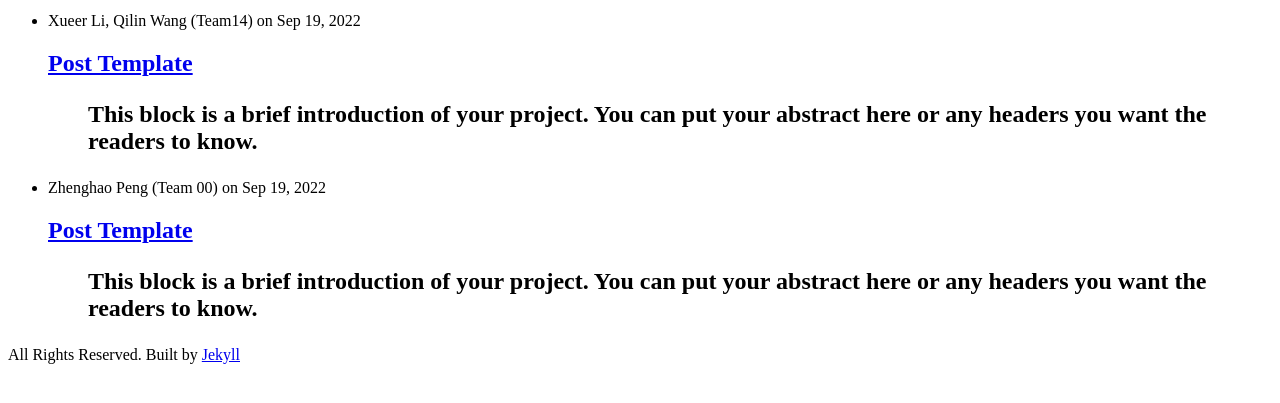
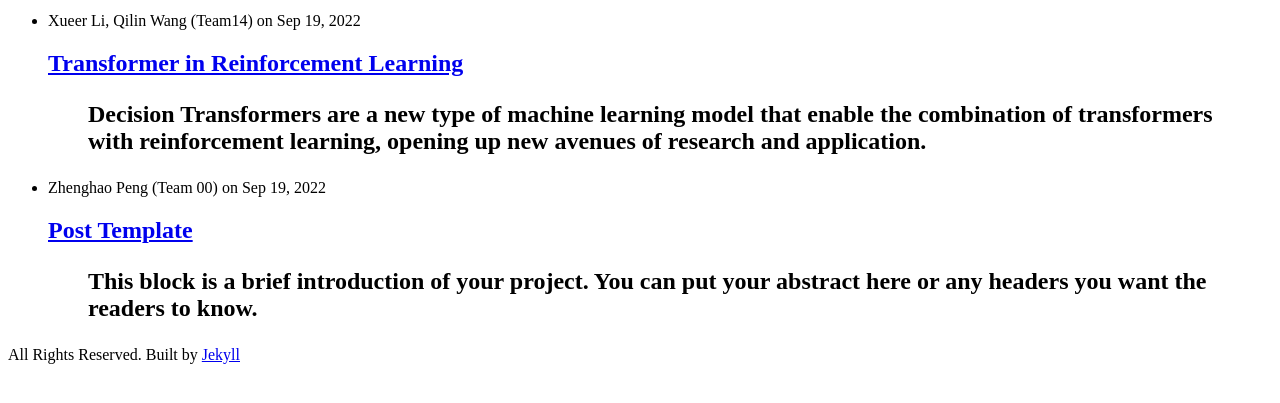
Before and after one commit to ucla-rlcourse/CS269-projects-2022fall, a Jekyll site: the page built from index.html, in a window 1280 px wide, cut to the strip 212-615 px from the top of the page. Built offline with Jekyll 4.4.1, drawn with Linux system fonts in a browser that asks for light colours; some of the changed lines change nothing that is shown.

Commit message:
delete useless content

````diff
--- a/_posts/2022-09-19-team14.md
+++ b/_posts/2022-09-19-team14.md
@@ -1,118 +1,26 @@
 ---
 layout: post
 comments: true
-title: Post Template
+title: Transformer in Reinforcement Learning
 author: Xueer Li, Qilin Wang (Team14)
 date: 2022-09-19
 ---
 
 
-> This block is a brief introduction of your project. You can put your abstract here or any headers you want the readers to know.
+> Decision Transformers are a new type of machine learning model that enable the combination of transformers with reinforcement learning, opening up new avenues of research and application.
 
 <!--more-->
 {: class="table-of-content"}
 * TOC
 {:toc}
 
-## Main Content
+## Introduction
 In this project, we will investigate Transformer in Reinforcement Learning. There is a popular model called the decision transformer which abstracts Reinforcement Learning as a conditional-sequence modeling problem. We will train an Offline Decision Transformer model from scratch to make a half-cheetah run. We will be training with the half-cheetah "expert" dataset from the huggingface hub. We also want to use a general reinforcement learning algorithm to compare with the Transformer (sequence modeling algorithm) to see the which will perform better, and why perform better.
-
-## Basic Syntax
-### Image
-Please create a folder with the name of your team id under `/assets/images/`, put all your images into the folder and reference the images in your main content.
-
-You can add an image to your survey like this:
-![YOLO]({{ '/assets/images/team00/object_detection.png' | relative_url }})
-{: style="width: 400px; max-width: 100%;"}
-*Fig 1. YOLO: An object detection method in computer vision* [1].
-
-Please cite the image if it is taken from other people's work.
-
-
-### Table
-Here is an example for creating tables, including alignment syntax.
-
-|             | column 1    |  column 2     |
-| :---        |    :----:   |          ---: |
-| row1        | Text        | Text          |
-| row2        | Text        | Text          |
 
 
 
-### Code Block
-```
-# This is a sample code block
-import torch
-print (torch.__version__)
-```
+## Reference
+[1] Chen, Lili, et al. "Decision transformer: Reinforcement learning via sequence modeling." Advances in neural information processing systems 34 (2021): 15084-15097.
 
 
-### Formula
-Please use latex to generate formulas, such as:
-
-$$
-\tilde{\mathbf{z}}^{(t)}_i = \frac{\alpha \tilde{\mathbf{z}}^{(t-1)}_i + (1-\alpha) \mathbf{z}_i}{1-\alpha^t}
-$$
-
-or you can write in-text formula $$y = wx + b$$.
-
-### More Markdown Syntax
-You can find more Markdown syntax at [this page](https://www.markdownguide.org/basic-syntax/).
-
-## Reference
-Please make sure to cite properly in your work, for example:
-
-[1] Dwibedi, Debidatta, et al. "Counting out time: Class agnostic video repetition counting in the wild." Proceedings of the IEEE/CVF Conference on Computer Vision and Pattern Recognition. 2020.
-
-[Peng, et al.] Peng, Zhenghao, et al. "Maybe you can also use other format for reference as you wish." Nature. 2022.
-
 ---
-
-
-## Data Rich and Physics Certain
-
-| Experiment 					| Parameters  											| Results  								| Comments 							|
-| :---       					|    :----:   											|     :---: 							|     ---: 							|
-| **DL + Data**																																						|
-
-| Predicting only velocity  	| Dataset size : 10000<br> Network : 2->5->5->1 <br> activation: ReLU	|  ~100% accurate	| Generalises well over various initial velocities |
-| Predicting only displacement 	| Dataset size : 10000<br> Network : 2->16->16->1 <br>	activation: ReLU |	Reasonable		| Better prediction for $u_0 \in dataset$, average prediction outside |
-| Predicting both $v_t, s_t$	| Dataset size : 10000<br> Network : 2->16->16->2 <br>	activation: tanh	|	Reasonable		| Better prediction for $u_0 \in dataset$, poor prediction outside |
-
------
-
-| **DL + Physics**																																			|
-| Predicting both $v_t, s_t$, using Loss $L_{physics} = \|v_{predicted}^2-u_{initial}^2-2*g*s_{predicted}\|$ | Dataset size : 10000<br> Network : 2->16->16->1 <br>	activation: ReLU |	~0% accuracy		| Expected result as no supervision of any kind is provided |
-| Predicting both $v_t, s_t$, using Loss $L_{velocity+phy} = (v_{predicted}-v_{actual})^2+\gamma*(v_{predicted}^2-u_{initial}^2-2*g*s_{predicted})^2$ | Dataset size : 10000<br> Network : 2->16->16->1 <br>	activation: ReLU |	Reasonable	| Prediction of $v_t$ is good. Was able to learn $s_t$ reasonably well without direct supervision |
-| Predicting both $v_t, s_t$, using Loss $L_{supervised+phy} = (v_{predicted}-v_{actual})^2+(s_{predicted}-s_{actual})^2+\gamma*(v_{predicted}^2-u_{initial}^2-2*g*s_{predicted})^2$ | Dataset size : 10000<br> Network : 2->16->16->1 <br>	activation: ReLU |	Reasonable	| Not a better result w.r.t direct supervision |
-
-
-**Observations :**
-- Physics equations are certain in this case and are the best to use.
-- Both DL, Hybrid(DL+Physics) methods performance are equivalent (actual accuracy/loss varies based on fine training, random dataset generation)
-
-Re running the above experiments with Dataset size of 200(Data Starvation), yielded the following observations
-- DL performance is comparable with 10000 dataset when trained on much mode epochs(5x)
-- Hybrid(DL+Physics) without direct supervision on $s_t$ has comparable/better closeness than DL only method for limited epochs($\sim$300) training.
-
-
-
-
-## Data Rich and Physics Uncertain
-
-| Experiment 					| Parameters  											| Results  								| Comments 							|
-| :---       					|    :----:   											|     :---: 							|     ---: 							|
-| **DL + Data**																																						|\
-| Predicting both $v_t, s_t$	| Dataset size : 10000<br> Network : 2->16->16->2 <br>	activation: tanh	|	Reasonable		| Better prediction for $u_0 \in dataset$, poor prediction outside |
-| **DL + Physics**																																			|
-| Predicting both $v_t, s_t$<br> using Loss $L_{physics} = \|v_{predicted}^2-u_{initial}^2-2*g*s_{predicted}\|$ | Dataset size : 10000<br> Network : 2->16->16->1 <br>	activation: ReLU |	~0% accuracy		| Expected result as no supervision of any kind is provided |
-| Predicting both $v_t, s_t$<br> using Loss $L_{velocity+phy} = (v_{predicted}-v_{actual})^2+\gamma*(v_{predicted}^2-u_{initial}^2-2*g*s_{predicted})^2$ | Dataset size : 10000<br> Network : 2->16->16->1 <br>	activation: ReLU |	Reasonable	| Prediction of $v_t$ is good. Was able to learn $s_t$ reasonably well without direct supervision |
-| Predicting both $v_t, s_t$<br> using Loss $L_{supervised+phy} = (v_{predicted}-v_{actual})^2+(s_{predicted}-s_{actual})^2+\gamma*(v_{predicted}^2-u_{initial}^2-2*g*s_{predicted})^2$ | Dataset size : 10000<br> Network : 2->16->16->1 <br>	activation: ReLU |	Reasonable	| Not a better result w.r.t direct supervision, but bettr than DL when $u0$ is out of dataset |
-
-
-**Observations :**
-- Both DL, Hybrid(DL+Physics) methods performance are similar, Hybrid(DL+Physics) is better when $u0$ is out of dataset, DL is better for $u0$ in dataset.
-- Physics equations are not certain in this case and the above methods are better to use than Physics.
-
-## Data Starvation and Physics Uncertain
-- Similar observations as in data rich
````
